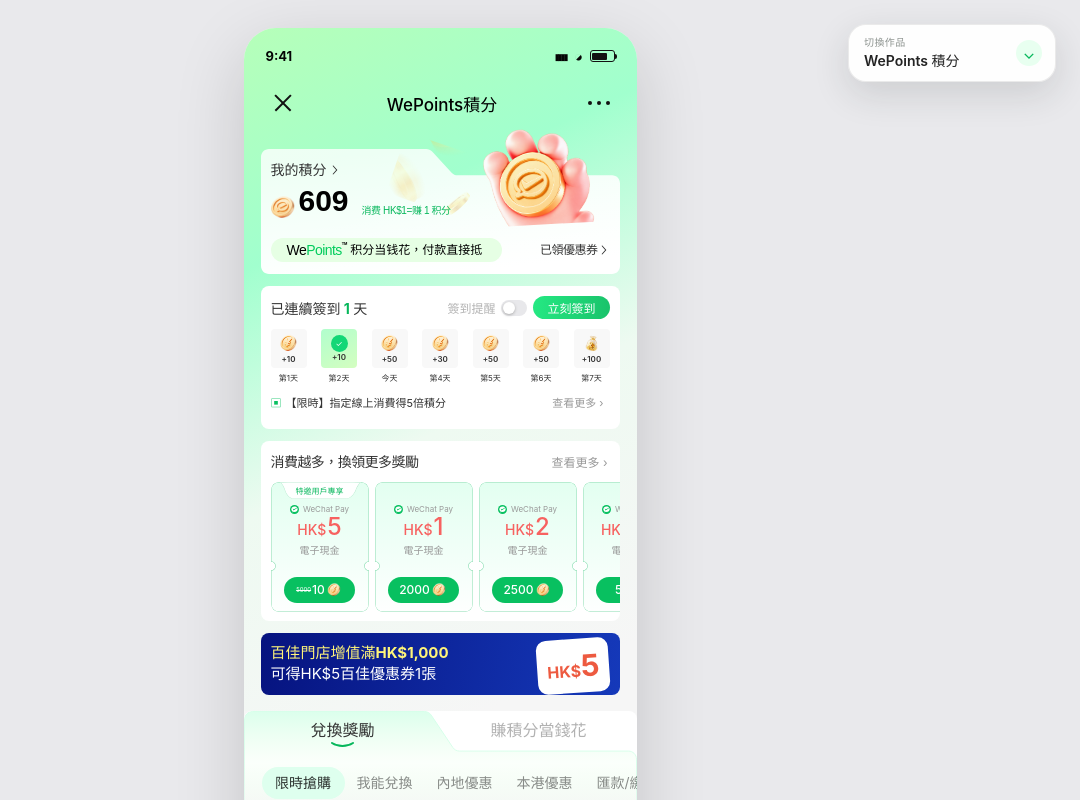
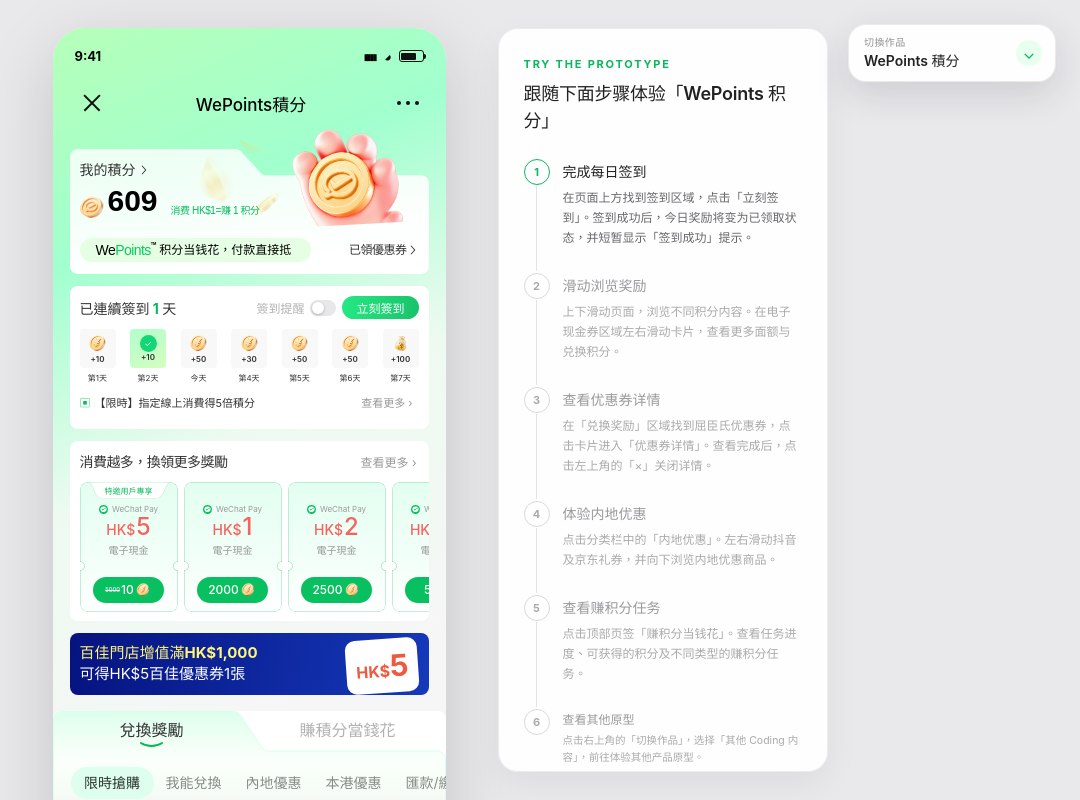
Before and after one commit to aaacheese/WeChat-pay, a React (Vite) app: page / in a window 1280 px wide. Shown: the top 800 px of the page, without its empty margins (200-1280 px from the left). Built offline with nearby package versions, Linux system fonts and the light colour scheme.

Commit message:
Add WePoints prototype guide

```diff
--- a/src/main.jsx
+++ b/src/main.jsx
@@ -8,6 +8,8 @@
 import './mainland.css'
 import './detail.css'
 import './project-switcher.css'
+import './prototype-guide.css'
+import { PrototypeExperienceProvider, PrototypeGuide, usePrototypeExperience } from './prototype-experience'
 
 const A = '/assets/'
 
@@ -66,6 +68,7 @@
 const checkins = [10, 10, 50, 30, 50, 50, 100]
 
 function CheckinCard() {
+  const { completeStep } = usePrototypeExperience()
   const [reminder, setReminder] = useState(false)
   const [checkedIn, setCheckedIn] = useState(false)
   const [showCheckinToast, setShowCheckinToast] = useState(false)
@@ -76,6 +79,7 @@
   const handleCheckin = () => {
     if (checkedIn) return
     setCheckedIn(true)
+    completeStep(1)
     setShowCheckinToast(true)
     window.clearTimeout(toastTimer.current)
     toastTimer.current = window.setTimeout(() => setShowCheckinToast(false), 1000)
@@ -102,6 +106,7 @@
 }
 
 function SpendingCard() {
+  const { completeStep } = usePrototypeExperience()
   const stripRef = useRef(null)
   const dragRef = useRef({ active: false, startX: 0, scrollLeft: 0 })
   const coupons = [
@@ -127,6 +132,7 @@
     const strip = stripRef.current
     if (!strip || !dragRef.current.active) return
     strip.scrollLeft = dragRef.current.scrollLeft - (event.clientX - dragRef.current.startX)
+    if (Math.abs(event.clientX - dragRef.current.startX) >= 12) completeStep(2)
     event.preventDefault()
   }
 
@@ -147,6 +153,9 @@
         onPointerUp={endDrag}
         onPointerCancel={endDrag}
         onDragStart={(event) => event.preventDefault()}
+        onScroll={(event) => {
+          if (event.currentTarget.scrollLeft >= 12) completeStep(2)
+        }}
       >
         {coupons.map(({ value, points, special }, index) => (
           <article className="coupon-ticket" key={`${value}-${index}`}>
@@ -251,6 +260,7 @@
 }
 
 function MerchantVoucherGroup({ kind, title, items }) {
+  const { completeStep } = usePrototypeExperience()
   const trackRef = useRef(null)
   const dragRef = useRef({ active: false, startX: 0, scrollLeft: 0 })
 
@@ -266,6 +276,7 @@
     const track = trackRef.current
     if (!track || !dragRef.current.active) return
     track.scrollLeft = dragRef.current.scrollLeft - (event.clientX - dragRef.current.startX)
+    if (Math.abs(event.clientX - dragRef.current.startX) >= 12) completeStep(2)
     event.preventDefault()
   }
 
@@ -288,6 +299,9 @@
         onPointerUp={endDrag}
         onPointerCancel={endDrag}
         onDragStart={(event) => event.preventDefault()}
+        onScroll={(event) => {
+          if (event.currentTarget.scrollLeft >= 12) completeStep(2)
+        }}
         aria-label={`${title}，可橫向滑動`}
       >
         {items.map((item, index) => <MerchantVoucher {...item} key={`${kind}-${index}`} />)}
@@ -436,6 +450,7 @@
 }
 
 function Rewards() {
+  const { completeStep } = usePrototypeExperience()
   const [mode, setMode] = useState('redeem')
   const [tab, setTab] = useState(0)
   const [detailOpen, setDetailOpen] = useState(false)
@@ -444,25 +459,34 @@
   const openDetail = (event) => {
     detailOpenerRef.current = event.currentTarget
     setDetailOpen(true)
+    completeStep(3)
   }
   const closeDetail = React.useCallback(() => {
     setDetailOpen(false)
     window.requestAnimationFrame(() => detailOpenerRef.current?.focus())
   }, [])
+  const selectRewardTab = (index) => {
+    setTab(index)
+    if (index === 2) completeStep(4)
+  }
+  const selectMode = (nextMode) => {
+    setMode(nextMode)
+    if (nextMode === 'earn') completeStep(5)
+  }
   return (
     <>
     <section className={`rewards ${mode === 'earn' ? 'earn-mode' : ''} ${mode === 'redeem' && tab === 2 ? 'mainland-mode' : ''}`}>
       <img className="rewards-panel" src={`${A}${mode === 'earn' ? 'earn-panel.svg' : 'reward-panel.svg'}`} alt="" />
       <div className="reward-mode-tabs" role="tablist" aria-label="積分功能">
-        <button id="redeem-rewards-tab" className={`reward-mode-tab reward-mode-redeem ${mode === 'redeem' ? 'active' : ''}`} type="button" role="tab" aria-selected={mode === 'redeem'} aria-controls="redeem-rewards-panel" onClick={() => setMode('redeem')}>
+        <button id="redeem-rewards-tab" className={`reward-mode-tab reward-mode-redeem ${mode === 'redeem' ? 'active' : ''}`} type="button" role="tab" aria-selected={mode === 'redeem'} aria-controls="redeem-rewards-panel" onClick={() => selectMode('redeem')}>
           <span>兌換獎勵</span>{mode === 'redeem' && <img src={`${A}reward-underline.svg`} alt="" />}
         </button>
-        <button id="earn-points-tab" className={`reward-mode-tab reward-mode-earn ${mode === 'earn' ? 'active' : ''}`} type="button" role="tab" aria-selected={mode === 'earn'} aria-controls="earn-points-panel" onClick={() => setMode('earn')}>
+        <button id="earn-points-tab" className={`reward-mode-tab reward-mode-earn ${mode === 'earn' ? 'active' : ''}`} type="button" role="tab" aria-selected={mode === 'earn'} aria-controls="earn-points-panel" onClick={() => selectMode('earn')}>
           <span>賺積分當錢花</span>{mode === 'earn' && <img src={`${A}earn-underline.svg`} alt="" />}
         </button>
       </div>
       {mode === 'redeem' ? <>
-        <div className="tabs">{labels.map((label, i) => <button type="button" className={tab === i ? 'selected' : ''} onClick={() => setTab(i)} key={label}>{label}</button>)}</div>
+        <div className="tabs">{labels.map((label, i) => <button type="button" className={tab === i ? 'selected' : ''} onClick={() => selectRewardTab(i)} key={label}>{label}</button>)}</div>
         {tab === 2 ? <MainlandRewards onOpenDetail={openDetail} /> : <div className="reward-rows" id="redeem-rewards-panel" role="tabpanel" aria-labelledby="redeem-rewards-tab">
           <div className="reward-row"><RewardCard onOpenDetail={openDetail} /><RewardCard kind="wechat" /></div>
           <div className="reward-row reward-row-second"><RewardCard onOpenDetail={openDetail} /><RewardCard kind="wechat" /></div>
@@ -475,6 +499,7 @@
 }
 
 function ProjectSwitcher() {
+  const { completeStep } = usePrototypeExperience()
   const [open, setOpen] = useState(false)
   const switcherRef = useRef(null)
 
@@ -514,7 +539,7 @@
           <span className="project-switcher-item current" role="menuitem" aria-current="page">
             <span><strong>WePoints 積分</strong><small>目前作品</small></span><b aria-hidden="true">✓</b>
           </span>
-          <a className="project-switcher-item" href="https://other.tangxinyi.fun/" role="menuitem">
+          <a className="project-switcher-item" href="https://other.tangxinyi.fun/" role="menuitem" onClick={() => completeStep(6)}>
             <span><strong>其他 Coding 內容</strong><small>蹲個後續</small></span><b aria-hidden="true">↗</b>
           </a>
         </nav>
@@ -527,12 +552,17 @@
   return (
     <>
       <ProjectSwitcher />
-      <main className="phone">
-        <div className="top-gradient"><StatusBar /><Header /><div className="content"><PointsHero /><CheckinCard /><SpendingCard /><div className="promo"><b>百佳門店增值滿HK$1,000</b><span>可得HK$5百佳優惠券1張</span><strong>HK$<em>5</em></strong></div></div></div>
-        <Rewards />
-      </main>
+      <div className="prototype-shell">
+        <div className="prototype-demo">
+          <main className="phone">
+            <div className="top-gradient"><StatusBar /><Header /><div className="content"><PointsHero /><CheckinCard /><SpendingCard /><div className="promo"><b>百佳門店增值滿HK$1,000</b><span>可得HK$5百佳優惠券1張</span><strong>HK$<em>5</em></strong></div></div></div>
+            <Rewards />
+          </main>
+        </div>
+        <PrototypeGuide />
+      </div>
     </>
   )
 }
 
-createRoot(document.getElementById('root')).render(<App />)
+createRoot(document.getElementById('root')).render(<PrototypeExperienceProvider><App /></PrototypeExperienceProvider>)
--- /dev/null
+++ b/src/prototype-experience.jsx
@@ -0,0 +1,121 @@
+import { createContext, useCallback, useContext, useEffect, useMemo, useState } from 'react'
+
+const PrototypeExperienceContext = createContext(null)
+
+const steps = [
+  {
+    step: 1,
+    title: '完成每日签到',
+    description: '在页面上方找到签到区域，点击「立刻签到」。签到成功后，今日奖励将变为已领取状态，并短暂显示「签到成功」提示。',
+  },
+  {
+    step: 2,
+    title: '滑动浏览奖励',
+    description: '上下滑动页面，浏览不同积分内容。在电子现金券区域左右滑动卡片，查看更多面额与兑换积分。',
+  },
+  {
+    step: 3,
+    title: '查看优惠券详情',
+    description: '在「兑换奖励」区域找到屈臣氏优惠券，点击卡片进入「优惠券详情」。查看完成后，点击左上角的「×」关闭详情。',
+  },
+  {
+    step: 4,
+    title: '体验内地优惠',
+    description: '点击分类栏中的「内地优惠」。左右滑动抖音及京东礼券，并向下浏览内地优惠商品。',
+  },
+  {
+    step: 5,
+    title: '查看赚积分任务',
+    description: '点击顶部页签「赚积分当钱花」。查看任务进度、可获得的积分及不同类型的赚积分任务。',
+  },
+  {
+    step: 6,
+    title: '查看其他原型',
+    description: '点击右上角的「切换作品」，选择「其他 Coding 内容」，前往体验其他产品原型。',
+  },
+]
+
+export function PrototypeExperienceProvider({ children }) {
+  const [completedSteps, setCompletedSteps] = useState(() => new Set())
+
+  const completeStep = useCallback((step) => {
+    setCompletedSteps((current) => {
+      if (current.has(step)) return current
+      const next = new Set(current)
+      next.add(step)
+      return next
+    })
+  }, [])
+
+  useEffect(() => {
+    let origin = window.scrollY
+    let userIntendsToScroll = false
+    const markScrollIntent = () => {
+      userIntendsToScroll = true
+      origin = window.scrollY
+    }
+    const markKeyboardScrollIntent = (event) => {
+      if (['ArrowUp', 'ArrowDown', 'PageUp', 'PageDown', 'Home', 'End', ' '].includes(event.key)) markScrollIntent()
+    }
+    const handleScroll = (event) => {
+      if (!event.isTrusted || !userIntendsToScroll) return
+      if (Math.abs(window.scrollY - origin) < 24) return
+      completeStep(2)
+      userIntendsToScroll = false
+      origin = window.scrollY
+    }
+
+    window.addEventListener('wheel', markScrollIntent, { passive: true })
+    window.addEventListener('touchmove', markScrollIntent, { passive: true })
+    window.addEventListener('keydown', markKeyboardScrollIntent)
+    window.addEventListener('scroll', handleScroll, { passive: true })
+    return () => {
+      window.removeEventListener('wheel', markScrollIntent)
+      window.removeEventListener('touchmove', markScrollIntent)
+      window.removeEventListener('keydown', markKeyboardScrollIntent)
+      window.removeEventListener('scroll', handleScroll)
+    }
+  }, [completeStep])
+
+  const value = useMemo(() => ({ completedSteps, completeStep }), [completedSteps, completeStep])
+  return <PrototypeExperienceContext.Provider value={value}>{children}</PrototypeExperienceContext.Provider>
+}
+
+export function usePrototypeExperience() {
+  const value = useContext(PrototypeExperienceContext)
+  if (!value) throw new Error('usePrototypeExperience must be used inside PrototypeExperienceProvider')
+  return value
+}
+
+export function PrototypeGuide() {
+  const { completedSteps } = usePrototypeExperience()
+  const activeStep = steps.find(({ step }) => !completedSteps.has(step))?.step
+
+  return (
+    <aside className="prototype-guide" aria-label="TRY THE PROTOTYPE 体验指引">
+      <p className="prototype-eyebrow">TRY THE PROTOTYPE</p>
+      <h2>跟随下面步骤体验「WePoints 积分」</h2>
+      <ol className="prototype-steps">
+        {steps.map(({ step, title, description }) => {
+          const completed = completedSteps.has(step)
+          const active = activeStep === step
+          return (
+            <li
+              className={`prototype-step ${completed ? 'completed' : ''} ${active ? 'active' : ''} ${step === 6 ? 'compact' : ''}`}
+              key={step}
+              aria-current={active ? 'step' : undefined}
+            >
+              <span className="prototype-step-marker" aria-label={completed ? `步骤 ${step} 已完成` : `步骤 ${step}`}>
+                {completed ? '✓' : step}
+              </span>
+              <div>
+                <h3>{title}</h3>
+                <p>{description}</p>
+              </div>
+            </li>
+          )
+        })}
+      </ol>
+    </aside>
+  )
+}
--- /dev/null
+++ b/src/prototype-guide.css
@@ -0,0 +1,188 @@
+.prototype-shell {
+  min-height: 100dvh;
+}
+
+.prototype-demo {
+  width: 393px;
+  max-width: 100%;
+  margin: 0 auto;
+}
+
+.prototype-guide {
+  display: none;
+}
+
+@media (min-width: 900px) {
+  body {
+    padding: 0;
+  }
+
+  .prototype-shell {
+    display: grid;
+    grid-template-columns: 393px 330px;
+    justify-content: center;
+    align-items: start;
+    gap: 52px;
+    padding: 28px;
+  }
+
+  .prototype-demo {
+    margin: 0;
+  }
+
+  .prototype-demo .phone {
+    margin: 0;
+  }
+
+  .prototype-guide {
+    position: sticky;
+    top: 28px;
+    display: block;
+    width: 330px;
+    max-height: calc(100dvh - 56px);
+    overflow-y: auto;
+    padding: 27px 25px 24px;
+    border: 1px solid rgb(0 0 0 / 7%);
+    border-radius: 20px;
+    background: rgb(255 255 255 / 92%);
+    box-shadow: 0 12px 34px rgb(0 0 0 / 5.5%);
+    color: #232323;
+    scrollbar-width: none;
+    backdrop-filter: blur(18px);
+    -webkit-backdrop-filter: blur(18px);
+  }
+
+  .prototype-guide::-webkit-scrollbar {
+    display: none;
+  }
+
+  .prototype-eyebrow {
+    margin: 0 0 8px;
+    color: #08b75e;
+    font-size: 11px;
+    font-weight: 700;
+    line-height: 16px;
+    letter-spacing: 1.8px;
+  }
+
+  .prototype-guide > h2 {
+    margin: 0 0 25px;
+    color: #222;
+    font-size: 18px;
+    font-weight: 620;
+    line-height: 27px;
+    letter-spacing: -.25px;
+  }
+
+  .prototype-steps {
+    margin: 0;
+    padding: 0;
+    list-style: none;
+  }
+
+  .prototype-step {
+    position: relative;
+    display: grid;
+    grid-template-columns: 26px minmax(0, 1fr);
+    gap: 13px;
+    padding-bottom: 25px;
+    color: #a1a1a4;
+  }
+
+  .prototype-step:not(:last-child)::before {
+    position: absolute;
+    top: 27px;
+    bottom: 2px;
+    left: 12px;
+    width: 1px;
+    background: #e3e3e5;
+    content: "";
+  }
+
+  .prototype-step-marker {
+    position: relative;
+    z-index: 1;
+    display: grid;
+    width: 26px;
+    height: 26px;
+    place-items: center;
+    border: 1px solid #d8d8db;
+    border-radius: 50%;
+    background: #fff;
+    color: #aaa;
+    font-size: 11px;
+    font-weight: 650;
+    line-height: 1;
+  }
+
+  .prototype-step h3 {
+    margin: 2px 0 6px;
+    color: #999a9d;
+    font-size: 14px;
+    font-weight: 600;
+    line-height: 21px;
+  }
+
+  .prototype-step p {
+    margin: 0;
+    color: #aaa;
+    font-size: 12px;
+    line-height: 20px;
+  }
+
+  .prototype-step.active .prototype-step-marker {
+    border-color: #08b75e;
+    color: #08b75e;
+  }
+
+  .prototype-step.active h3 {
+    color: #222;
+  }
+
+  .prototype-step.active p {
+    color: #67686b;
+  }
+
+  .prototype-step.completed .prototype-step-marker {
+    border-color: #08b75e;
+    background: #08b75e;
+    color: #fff;
+    font-size: 14px;
+  }
+
+  .prototype-step.completed h3 {
+    color: #353535;
+  }
+
+  .prototype-step.completed p {
+    color: #85868a;
+  }
+
+  .prototype-step.compact {
+    padding-bottom: 0;
+  }
+
+  .prototype-step.compact h3 {
+    margin-bottom: 3px;
+    font-size: 12px;
+    line-height: 18px;
+  }
+
+  .prototype-step.compact p {
+    font-size: 10.5px;
+    line-height: 17px;
+  }
+}
+
+@media (min-width: 900px) and (max-width: 1099px) {
+  .prototype-guide {
+    top: 94px;
+    max-height: calc(100dvh - 122px);
+  }
+}
+
+@media (prefers-reduced-motion: reduce) {
+  .prototype-guide {
+    scroll-behavior: auto;
+  }
+}
```
